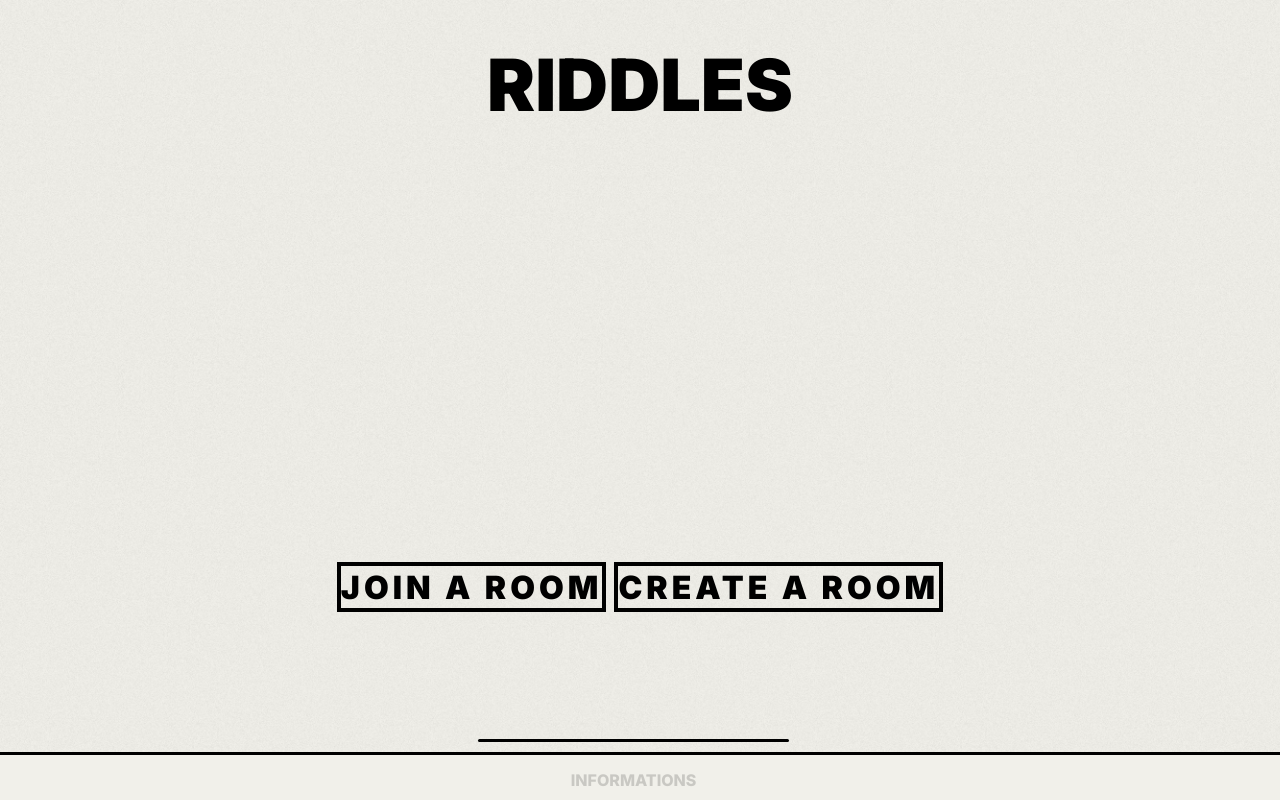
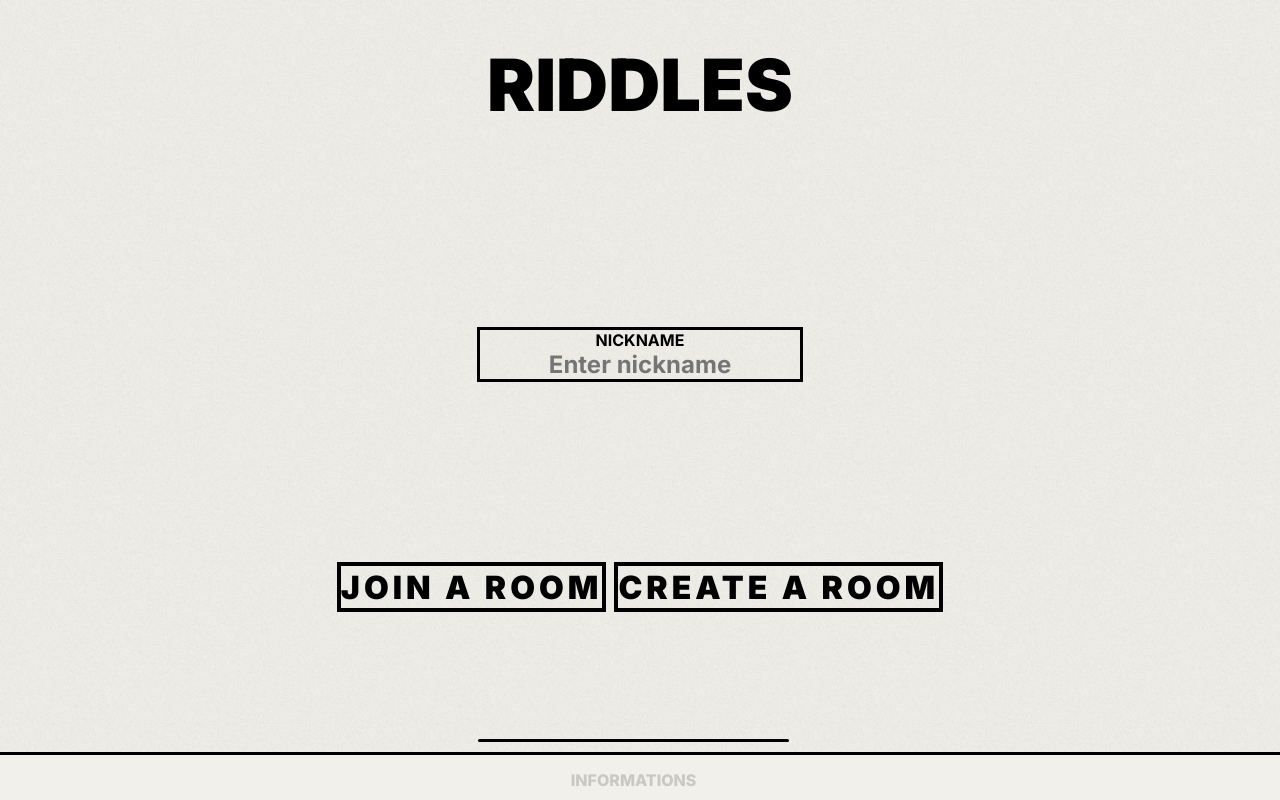
Before and after one commit to Mareczek1311/RiddleZone, a Next.js app in the folder bj_web_client/: page / in a window 1280 px wide. Built offline with nearby package versions, Linux system fonts and the light colour scheme.

Commit message:
restored nickname function and repaired spamming buttons

```diff
--- a/bj_web_client/src/app/components/MenuPage/MenuPage.tsx
+++ b/bj_web_client/src/app/components/MenuPage/MenuPage.tsx
@@ -57,6 +57,16 @@ const MenuPage: React.FC<MenuPageProps> = ({
     <div className="MainSection">
       <div className="ManageSection">
         <div className="rooms_container">
+
+              <div className="input-wrapper">
+              <h4 className="input-description">NICKNAME</h4>
+              <input
+                type="text"
+                value={inputValue2}
+                onChange={handleInputChange2}
+                placeholder="Enter nickname"
+              />
+            </div>
           {(modalSet == "joinroom" || modalSet == "createroom") && (
             <div className="input-wrapper">
               <h4 className="input-description">ROOM ID</h4>
--- a/bj_web_client/src/app/components/QuestionPage/QuestionPage.tsx
+++ b/bj_web_client/src/app/components/QuestionPage/QuestionPage.tsx
@@ -1,5 +1,6 @@
 import "./QuestionPage.css";
 import { motion } from "framer-motion";
+import React, { useState } from "react";
 
 interface QuestionPageProps {
     socket: any;
@@ -7,13 +8,19 @@ interface QuestionPageProps {
     currQuestion: string[];
     waitForPlayers: boolean;
     correct_answer: string;
+    isClicked: boolean;
+    updateIsClicked: (data: boolean) => void
 }
 
-const QuestionPage: React.FC<QuestionPageProps> = ({socket, room_id, currQuestion, waitForPlayers, correct_answer}) => {
+const QuestionPage: React.FC<QuestionPageProps> = ({socket, room_id, currQuestion, waitForPlayers, correct_answer, isClicked, updateIsClicked}) => {
+
 
     function sendAnswer(answer: string) {
+        if (isClicked) {
+            return;
+        }
         socket.emit('send_answer', {room_id, answer});
-
+        updateIsClicked(true)
     }
 
     return(
--- a/bj_web_client/src/app/components/QuestionPick/QuestionPick.tsx
+++ b/bj_web_client/src/app/components/QuestionPick/QuestionPick.tsx
@@ -28,7 +28,7 @@ const QuestionPick : React.FC<QuestionPickProps> = ({ socket, room_id }) =>{
 
     return (
     <div className="MainSectionLobby">
-        <motion.div className="ManageSectionLobby">
+        <motion.div className="ManageSectionLobby">1
 
         <h1>QuestionPick</h1>
         {
--- a/bj_web_client/src/app/page.tsx
+++ b/bj_web_client/src/app/page.tsx
@@ -1,5 +1,6 @@
 "use client";
 
+//REPAIR SPAMMING ON BUTTONS
 /*
   for every button click we need to do a loading screen
 */
@@ -36,7 +37,11 @@ export default function Home() {
   const [ranking, setRanking] = useState([]);
   const [correctQuestion, setCorrectQuestion] = useState(false);
   const [correct_answer, setCorrect_answer] = useState("");
+  const [isClickedForQuestionPage, setIsClickedForQuestionPage] = useState(false) //I THINK IT SUCS
 
+  function updateClieckedForQuestionPage(data : boolean){
+    setIsClickedForQuestionPage(data);
+  }
 
   function updateUser(user: User | null) {
     setUser(user);
@@ -54,15 +59,9 @@ export default function Home() {
     socket = await io("localhost:3001");
 
 
-    /*
     if(nickname == ""){
-      return;
+      nickname = "PLAYER" + Math.floor(Math.random() * 1000);
     }
-    */
-
-    //LINE THAT NEEDS TO BE REMOVED
-    nickname = "PLAYER" + Math.floor(Math.random() * 1000);
-    //!!!!!!!!!!!!!!!!!!!!!!!!!!
 
     console.log("Connecting to room: ", room_id);
     socket.on("connect", async () => {
@@ -135,6 +134,7 @@ export default function Home() {
       setCurrQuestion(question);
       setWaitForPlayers(false);
       setCorrect_answer("");
+      updateClieckedForQuestionPage(false)
     })
 
     socket.on("start_game", () => {
@@ -234,6 +234,8 @@ export default function Home() {
               currQuestion={currQuestion}
               waitForPlayers={waitForPlayers}
               correct_answer={correct_answer}
+              isClicked={isClickedForQuestionPage}
+              updateIsClicked={updateClieckedForQuestionPage}
             />
           }
         </div>
```
